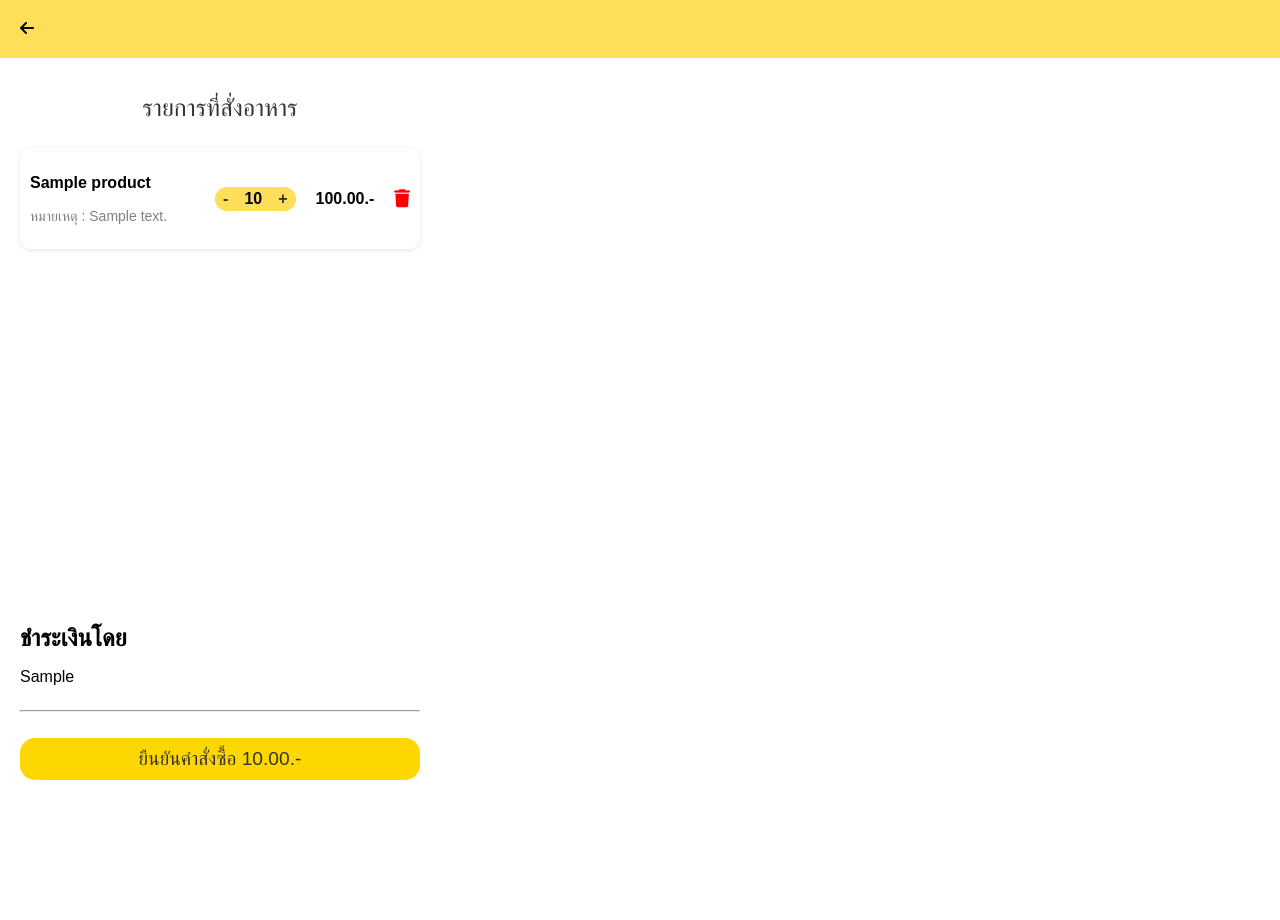
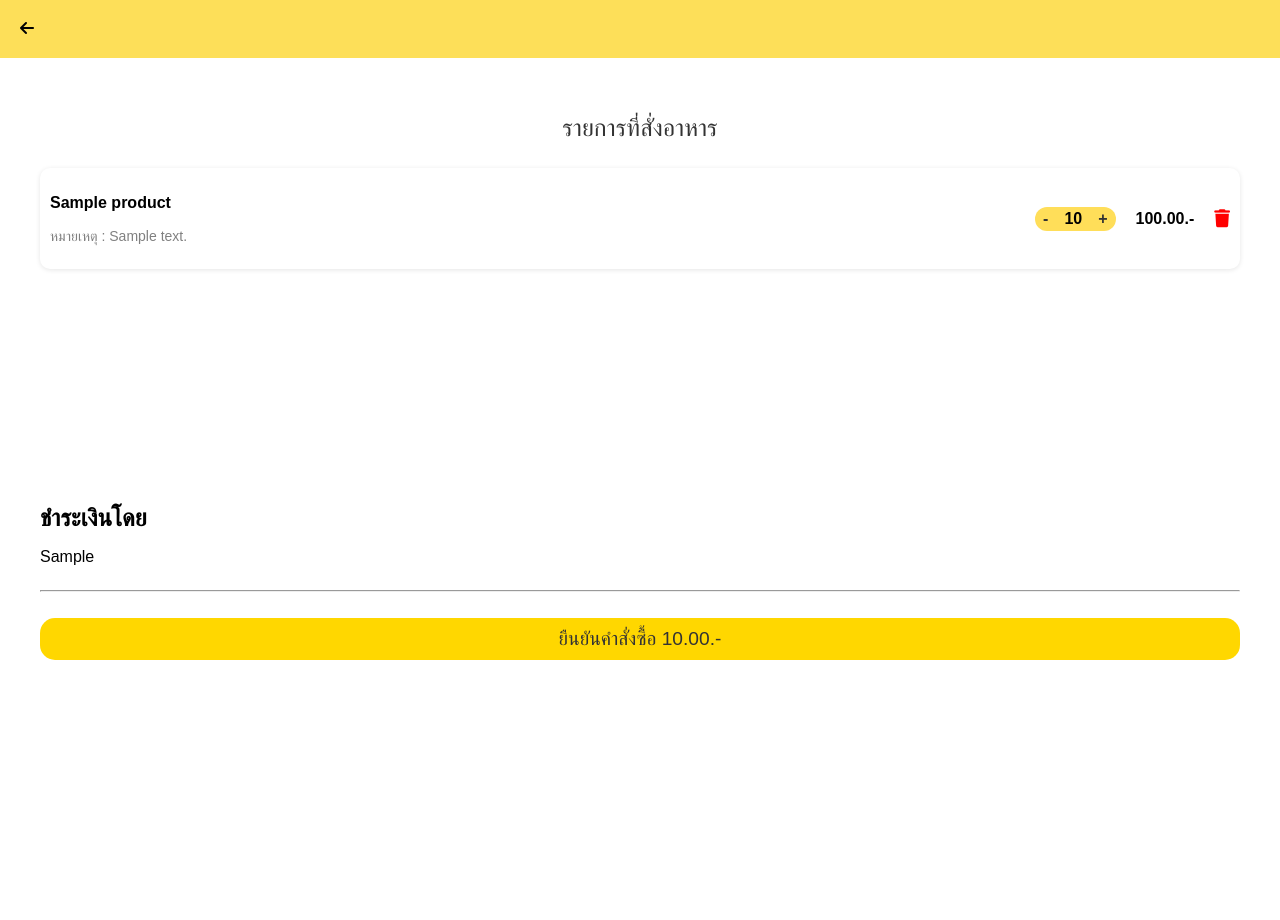
Before and after one commit to thanawadeetithada/shop-food, a PHP site: page /user_cart.php in a window 1280 px wide. After the commit the page ends 660 px from the top, so only its background shows below. Run offline with PHP 8.4, Linux system fonts and the light colour scheme; the visitor is signed in with stand-in values (Sample User, id 1); tables that the repository leaves empty or names only in its code hold one stand-in row (values such as "Sample post").

Commit message:
complete

```diff
--- a/admin_edit_shop.php
+++ b/admin_edit_shop.php
@@ -181,8 +181,8 @@ if (isset($_GET['store_id'])) {
                     <option value="อื่นๆ" <?php echo ($store['category'] == 'อื่นๆ') ? 'selected' : ''; ?>>อื่นๆ</option>
                 </select>
                 <button class="btn-confirm" type="submit">ยืนยัน</button>
-                <button class="btn-cancel" type="button">ยกเลิก</button>
-            </form>
+                <button class="btn-cancel" type="button" onclick="window.history.back();">ยกเลิก</button>
+                </form>
         </div>
     </div>
 </body>
--- a/shop_order_prepare.php
+++ b/shop_order_prepare.php
@@ -308,7 +308,7 @@ if ($result->num_rows > 0) {
             $status_text = 'รับออเดอร์';
             $status_class = 'order-receive';
         } elseif ($status_order == 'prepare') {
-            $status_text = 'เสร็จสื้น';
+            $status_text = 'เสร็จสิ้น';
             $status_class = 'order-prepare';
         } elseif ($status_order == 'complete') {
             $status_text = 'เสร็จสิ้นแล้ว';
--- a/user_cart.php
+++ b/user_cart.php
@@ -67,23 +67,20 @@ $stmt->close();
         background-color: white;
         margin: 0;
         padding: 0;
-        display: flex;
-        justify-content: flex-start;
-        align-items: flex-start;
         height: 100vh;
         overflow: hidden;
     }
 
     .order-container {
         background: white;
-        padding: 20px;
+        padding: 40px;
         width: 100%;
-        max-width: 400px;
         height: 100%;
         display: flex;
         flex-direction: column;
         overflow-y: auto;
         padding-bottom: 100px;
+        box-sizing: border-box;
     }
 
     .order-item {
@@ -139,11 +136,13 @@ $stmt->close();
         font-weight: bold;
         font-size: 16px;
     }
+
     .price {
         font-size: 16px;
         font-weight: bold;
         margin: 10px;
     }
+
     .delete-icon {
         color: red;
         font-size: 18px;
@@ -304,14 +303,14 @@ $stmt->close();
                     })
                     .then(data => {
                         if (data.success) {
-                            console.log('data',data)
+                            console.log('data', data)
                             document.getElementById(`qty-${orderItemId}`).textContent = data
                                 .new_quantity;
                             document.getElementById(`subtotal-${orderItemId}`).textContent =
                                 `${data.new_subtotal}.-`;
                             document.querySelector(".reorder-button").textContent =
                                 `ยืนยันคำสั่งซื้อ ${data.new_total_price}.-`;
-                        } else if (data.new_quantity = 1){
+                        } else if (data.new_quantity = 1) {
                             alert("สินค้าจำนวน 1 ชิ้น กรุณากดลบ");
                         } else {
                             alert("เกิดข้อผิดพลาด: " + data.message);
@@ -325,4 +324,5 @@ $stmt->close();
     </script>
 
 </body>
+
 </html>
--- a/user_notification.php
+++ b/user_notification.php
@@ -267,7 +267,7 @@ main {
                         $status_display = 'กำลังเตรียม';
                         $status_class = 'status-prepare';
                     } elseif ($status === 'complete') {
-                        $status_display = 'เสร็จสิ้นนแล้ว';
+                        $status_display = 'เสร็จสิ้นแล้ว';
                         $status_class = 'status-complete';
                     } else {
                         $status_display = 'รับออเดอร์';
```
Also changed, not shown: admin_main.php (+23 -0 lines), delete_order_item_db.php (+5 -4 lines).
